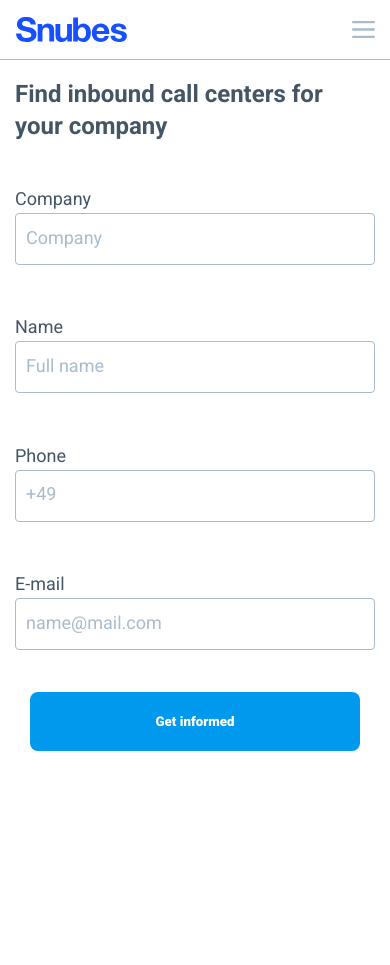
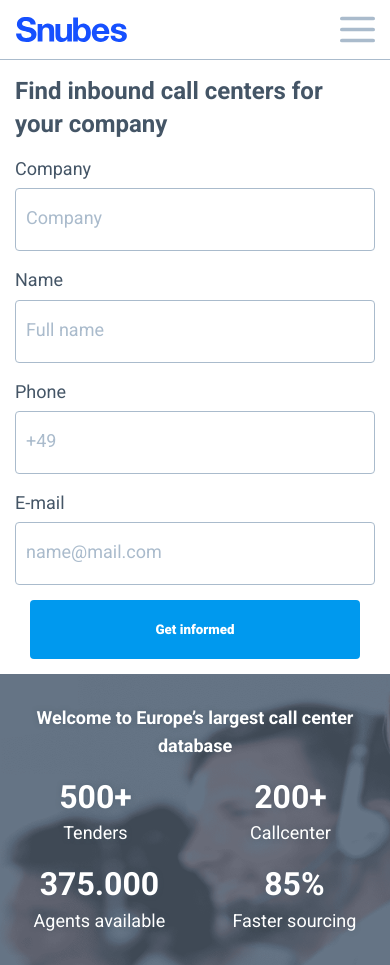
Before and after one commit to rafidaky/snubes, a React (Create React App) app: page / in a window 390 px wide. Before the commit the page ends 904 px from the top, so only its background shows below. Built offline with nearby package versions, Linux system fonts and the light colour scheme.

Commit message:
form & header for phone and tablet

```diff
--- a/src/components/Content/index.tsx
+++ b/src/components/Content/index.tsx
@@ -1,7 +1,7 @@
 import { Images } from "../../config";
 import "./styles.css";
 
-export const Content = () => {
+export const Content: React.FunctionComponent = () => {
   return (
     <div className="Content-Container">
       <div className="Content-TopContainer"></div>
--- a/src/components/Customers/index.tsx
+++ b/src/components/Customers/index.tsx
@@ -1,6 +1,6 @@
 import { Images } from "../../config";
 import "./styles.css";
 
-export const Customers = () => {
+export const Customers: React.FunctionComponent = () => {
   return <div className="Customers-Container"></div>;
 };
--- a/src/components/FAQ/index.tsx
+++ b/src/components/FAQ/index.tsx
@@ -1,5 +1,5 @@
 import "./styles.css";
 
-export const FAQ = () => {
+export const FAQ: React.FunctionComponent = () => {
   return <div className="FAQ-Container"></div>;
 };
--- a/src/components/Footer/index.tsx
+++ b/src/components/Footer/index.tsx
@@ -1,6 +1,6 @@
 import "./styles.css";
 
-export const Footer = () => {
+export const Footer : React.FunctionComponent= () => {
   return (
     <div className="Footer-Container">
       <div className="Footer-TopContainer"></div>
--- a/src/components/Form/index.tsx
+++ b/src/components/Form/index.tsx
@@ -1,6 +1,6 @@
 import "./styles.css";
 
-export const Form = () => {
+export const Form: React.FunctionComponent = () => {
   return (
     <div className="Form-Container">
       <span className="Form-Title">
--- a/src/components/Form/styles.css
+++ b/src/components/Form/styles.css
@@ -56,7 +56,7 @@
   color: white;
   border: none;
   width: -webkit-fill-available;
-  border-radius: 8px;
+  border-radius: 4px;
 }
 
 @media (min-width: 1px) and (max-width: 539px) {
@@ -65,37 +65,38 @@
     margin-left: 15px;
     margin-right: 15px;
     width: -webkit-fill-available;
-    height: 84vh;
   }
   .Form-Title {
     font-size: 24px;
+    margin-top: 15px;
   }
   .Form-Desc {
     display: none;
   }
   .Form-Row-Wrapper {
     flex-direction: column;
-    height: 11vh;
     width: -webkit-fill-available;
+    height: auto;
+    margin-top: 15px;
   }
   .Form-Input-Label {
   }
   .Form-Input {
     width: -webkit-fill-available;
+    height: 7vh;
+    margin-top: 5px;
   }
   .Form-Button {
     height: 7vh;
     width: -webkit-fill-available;
-    margin-left: 15px;
-    margin-right: 15px;
+    margin: 15px;
   }
 }
-@media (min-width: 540px) and (max-width: 1024px) {
+@media (min-width: 540px) and (max-width: 1023px) {
   .Form-Container {
     margin-left: 110px;
     margin-right: 114px;
     width: -webkit-fill-available;
-    height: 62vh;
     border-radius: 0px;
     margin-top: 30px;
   }
@@ -104,22 +105,66 @@
     text-align: center;
   }
   .Form-Desc {
+    margin-top: 15px;
   }
   .Form-Row-Wrapper {
     width: -webkit-fill-available;
     padding-right: 79px;
     align-items: center;
     justify-content: flex-end;
+    margin-top: 20px;
   }
   .Form-Input-Label {
   }
   .Form-Input {
-    width: 47vw;
+    width: 45vw;
   }
   .Form-Button {
     height: 4.7vh;
-    margin-left: 145px;
-    margin-right: 139px;
     font-size: 18px;
+    margin-top: 20px;
+    margin-bottom: 30px;
+    width: 40vw;
+    align-self: center;
+    margin-left: 3vw;
   }
 }
+@media (width: 1024px) {
+  .Form-Container {
+    width: -webkit-fill-available;
+    border-radius: 0px;
+    margin-top: 30px;
+    align-items: center;
+  }
+  .Form-Title {
+    font-size: 36px;
+    text-align: center;
+  }
+  .Form-Desc {
+    margin-top: 15px;
+    font-size: 24px;
+  }
+  .Form-Row-Wrapper {
+    width: 55vw;
+    padding-right: 0px;
+    align-items: center;
+    justify-content: space-between;
+    margin-top: 20px;
+  }
+  .Form-Input-Label {
+  }
+  .Form-Input {
+    width: 45vw;
+  }
+  .Form-Button {
+    height: 3.7vh;
+    width: 40vw;
+    font-size: 18px;
+
+    margin-top: 20px;
+    margin-bottom: 30px;
+    width: 40vw;
+    align-self: center;
+    margin-left: 9vw;
+  }
+}
--- a/src/components/Header/index.tsx
+++ b/src/components/Header/index.tsx
@@ -2,7 +2,7 @@ import { Images } from "../../config";
 import "./styles.css";
 import { Form } from "../";
 
-export const Header = () => {
+export const Header: React.FunctionComponent = () => {
   return (
     <div className="Header-Container">
       <div className="Header-Image-Wrapper">
@@ -23,13 +23,57 @@ export const Header = () => {
       </div>
       <div className="Header-Image-Wrapper-Phone">
         <Form></Form>
-        <div className="Header-Phone-Image-Container">
-          <img className="Header-Image-Phone-Size" src={Images.shutterstockHeader}></img>
-          <span>Welcome to Europe’s largest call center database</span>
-          <div>
-            <div>
-              <span>500+</span>
-              <span>Tenders</span>
+        <div
+          style={{ backgroundImage: `url(${Images.shutterstockPhone})` }}
+          className="Header-Phone-Image-Container"
+        >
+          <span className="Header-Phone-Welcome-To-Europes-Text">
+            Welcome to Europe’s largest call center database
+          </span>
+          <div className="Header-Phone-Welcome-To-Europes-Outer-Container">
+            <div className="Header-Phone-Welcome-To-Europes-Inner-Container">
+              <span className="Header-Phone-Title-Text">500+</span>
+              <span className="Header-Phone-Desc-Text">Tenders</span>
+            </div>
+            <div className="Header-Phone-Welcome-To-Europes-Inner-Container">
+              <span className="Header-Phone-Title-Text">200+</span>
+              <span className="Header-Phone-Desc-Text">Callcenter</span>
+            </div>
+          </div>
+          <div className="Header-Phone-Welcome-To-Europes-Outer-Container">
+            <div className="Header-Phone-Welcome-To-Europes-Inner-Container">
+              <span className="Header-Phone-Title-Text">375.000</span>
+              <span className="Header-Phone-Desc-Text">Agents available</span>
+            </div>
+            <div className="Header-Phone-Welcome-To-Europes-Inner-Container">
+              <span className="Header-Phone-Title-Text">85%</span>
+              <span className="Header-Phone-Desc-Text">Faster sourcing</span>
+            </div>
+          </div>
+        </div>
+        <div
+          style={{ backgroundImage: `url(${Images.shutterstockTablet})` }}
+          className="Header-Tablet-Image-Container"
+        >
+          <span className="Header-Phone-Welcome-To-Europes-Text">
+            Welcome to Europe’s largest call center database
+          </span>
+          <div className="Header-Phone-Welcome-To-Europes-Outer-Container">
+            <div className="Header-Phone-Welcome-To-Europes-Inner-Container">
+              <span className="Header-Phone-Title-Text">500+</span>
+              <span className="Header-Phone-Desc-Text">Tenders</span>
+            </div>
+            <div className="Header-Phone-Welcome-To-Europes-Inner-Container">
+              <span className="Header-Phone-Title-Text">200+</span>
+              <span className="Header-Phone-Desc-Text">Callcenter</span>
+            </div>
+            <div className="Header-Phone-Welcome-To-Europes-Inner-Container">
+              <span className="Header-Phone-Title-Text">375.000</span>
+              <span className="Header-Phone-Desc-Text">Agents available</span>
+            </div>
+            <div className="Header-Phone-Welcome-To-Europes-Inner-Container">
+              <span className="Header-Phone-Title-Text">85%</span>
+              <span className="Header-Phone-Desc-Text">Faster sourcing</span>
             </div>
           </div>
         </div>
--- a/src/components/Header/styles.css
+++ b/src/components/Header/styles.css
@@ -31,27 +31,83 @@
 .Header-Phone-Image-Container {
   display: none;
 }
+.Header-Tablet-Image-Container {
+  display: none;
+}
+.Header-Phone-Welcome-To-Europes-Text {
+  text-shadow: 0 0 5px rgba(68, 85, 102, 0.5);
+  font-family: Roboto;
+  font-size: 18px;
+  font-weight: bold;
+  line-height: 1.56;
+  text-align: center;
+  color: #ffffff;
+  padding-left: 15px;
+  padding-right: 15px;
+}
+.Header-Phone-Title-Text {
+  text-shadow: 0 0 5px rgba(68, 85, 102, 0.5);
+  font-family: Roboto;
+  font-size: 32px;
+  font-weight: bold;
+  line-height: 1.38;
+  color: #ffffff;
+}
+.Header-Phone-Desc-Text {
+  text-shadow: 0 0 5px rgba(68, 85, 102, 0.5);
+  font-family: Roboto;
+  font-size: 18px;
+  line-height: 1.56;
+  color: #ffffff;
+}
+.Header-Phone-Welcome-To-Europes-Outer-Container {
+  display: flex;
+  width: 100%;
+  justify-content: space-around;
+}
+.Header-Phone-Welcome-To-Europes-Inner-Container {
+  display: flex;
+  flex-direction: column;
+  align-items: center;
+  justify-content: center;
+}
+.Header-Phone-Image-Container {
+  width: 100vw;
+  display: flex;
+  background-repeat: round;
+  margin-top: 10px;
+  flex-direction: column;
+  justify-content: space-around;
+}
+.Header-Tablet-Image-Container {
+  width: 100vw;
+  height: 26vh;
+  display: flex;
+  background-repeat: round;
+  flex-direction: column;
+  justify-content: space-around;
+}
 @media (min-width: 1px) and (max-width: 539px) {
   .Header-Container {
     width: 100vw;
-    height: 100vh;
   }
   .Header-Image-Wrapper {
     display: none;
   }
+  .Header-Phone-Image-Container {
+    margin-top: 0px;
+    padding: 30px 0px;
+  }
   .Header-Image-Wrapper-Phone {
     display: flex;
     width: 100%;
-    height: 66vh;
+    flex-direction: column;
   }
-  .Header-Phone-Image-Container {
-    background-color: saddlebrown;
-    width: 100vw;
-    height: 20vh;
+  .Header-Tablet-Image-Container {
+    display: none;
   }
-  .Header-Image-Phone-Size {
-    height: 10vh;
-    width: 10vh;
+  .Header-Phone-Welcome-To-Europes-Outer-Container {
+    margin-top: 15px;
   }
 }
 
@@ -64,9 +120,25 @@
   .Header-Image-Wrapper-Phone {
     display: flex;
     width: 100%;
+    flex-direction: column;
   }
   .Header-Phone-Image-Container {
+    display: none;
   }
-  .Header-Image-Phone-Size {
+  .Header-Tablet-Image-Container {
+    display: flex;
+    padding-left: 116px;
+    padding-right: 116px;
+    padding-top: 45px;
+    padding-bottom: 45px;
+    width: -webkit-fill-available;
+    height: auto;
+  }
+  .Header-Phone-Welcome-To-Europes-Text {
+    padding-left: 0px;
+    padding-right: 0px;
+  }
+  .Header-Phone-Welcome-To-Europes-Outer-Container {
+    margin-top: 10px;
   }
 }
--- a/src/components/NavBar/index.tsx
+++ b/src/components/NavBar/index.tsx
@@ -1,7 +1,7 @@
 import { Images } from "../../config";
 import "./styles.css";
 
-export const NavBar = () => {
+export const NavBar : React.FunctionComponent= () => {
   return (
     <div className="Navbar-Container">
       <img className="Navbar-Logo" src={Images.snubesLogoCloud}></img>
--- a/src/components/NavBar/styles.css
+++ b/src/components/NavBar/styles.css
@@ -38,7 +38,7 @@
   .Navbar-Menu-Logo {
     display: flex;
     height: 4vh;
-    width: 6vw;
+    width: 9vw;
   }
 }
 
@@ -54,8 +54,8 @@
     display: none;
   }
   .Navbar-Logo-Phone {
-    height: 4vh;
-    width: 29vw;
+    height: 2.5vh;
+    width: 14vw;
     display: flex;
   }
   .Navbar-Buttons {
@@ -63,7 +63,7 @@
   }
   .Navbar-Menu-Logo {
     display: flex;
-    height: 4vh;
-    width: 6vw;
+    height: 2vh;
+    width: 4vw;
   }
 }
--- a/src/config/images.ts
+++ b/src/config/images.ts
@@ -14,6 +14,8 @@ import talixoGray from "../assets/images/talixo-gray.png";
 import usercentrics from "../assets/images/usercentrics.png";
 import navBar from "../assets/images/navBar.svg";
 import menu from "../assets/images/menu.svg";
+import shutterstockPhone from "../assets/images/shutterstockPhone.png";
+import shutterstockTablet from "../assets/images/tablet-shutterstock.png";
 
 export const Images = {
   allianz: allianz,
@@ -32,4 +34,6 @@ export const Images = {
   navBar: navBar,
   menu: menu,
   snubesLogo: snubesLogo,
+  shutterstockPhone: shutterstockPhone,
+  shutterstockTablet: shutterstockTablet,
 };
```
Also changed, not shown: src/assets/images/shutterstockPhone.png (added), src/assets/images/tablet-shutterstock.png (added).
